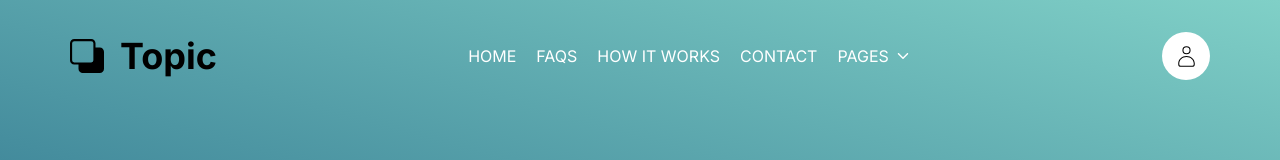
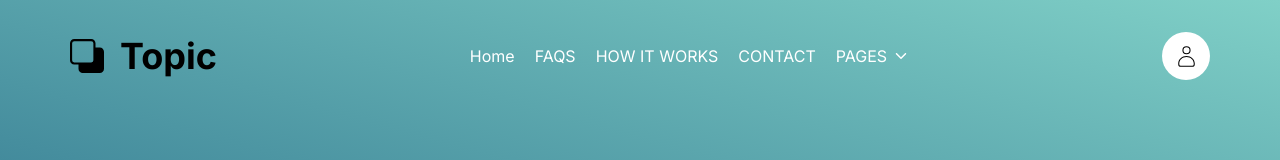
Before and after one commit to amr-abd-alhameed/Topic, a Next.js app: page / in a window 1280 px wide. Shown: the top 160 px of the page. Built offline with nearby package versions, Linux system fonts and the light colour scheme.

Commit message:
adding some things

```diff
--- a/components/Header.jsx
+++ b/components/Header.jsx
@@ -1,4 +1,5 @@
-"use client";import Link from "next/link";
+"use client";
+import Link from "next/link";
 import React, { useEffect, useRef, useState } from "react";
 import { BsBack } from "react-icons/bs";
 import { AiOutlineMenu } from "react-icons/ai";
@@ -35,9 +36,9 @@ const Header = () => {
             <li>
               <Link
                 href="/"
-                className="hover:text-[#13547a] cursor-pointer transition-colors duration-200"
+                className="hover:text-[#13547a] capitalize cursor-pointer transition-colors duration-200"
               >
-                Home
+                home
               </Link>
             </li>
 
```
